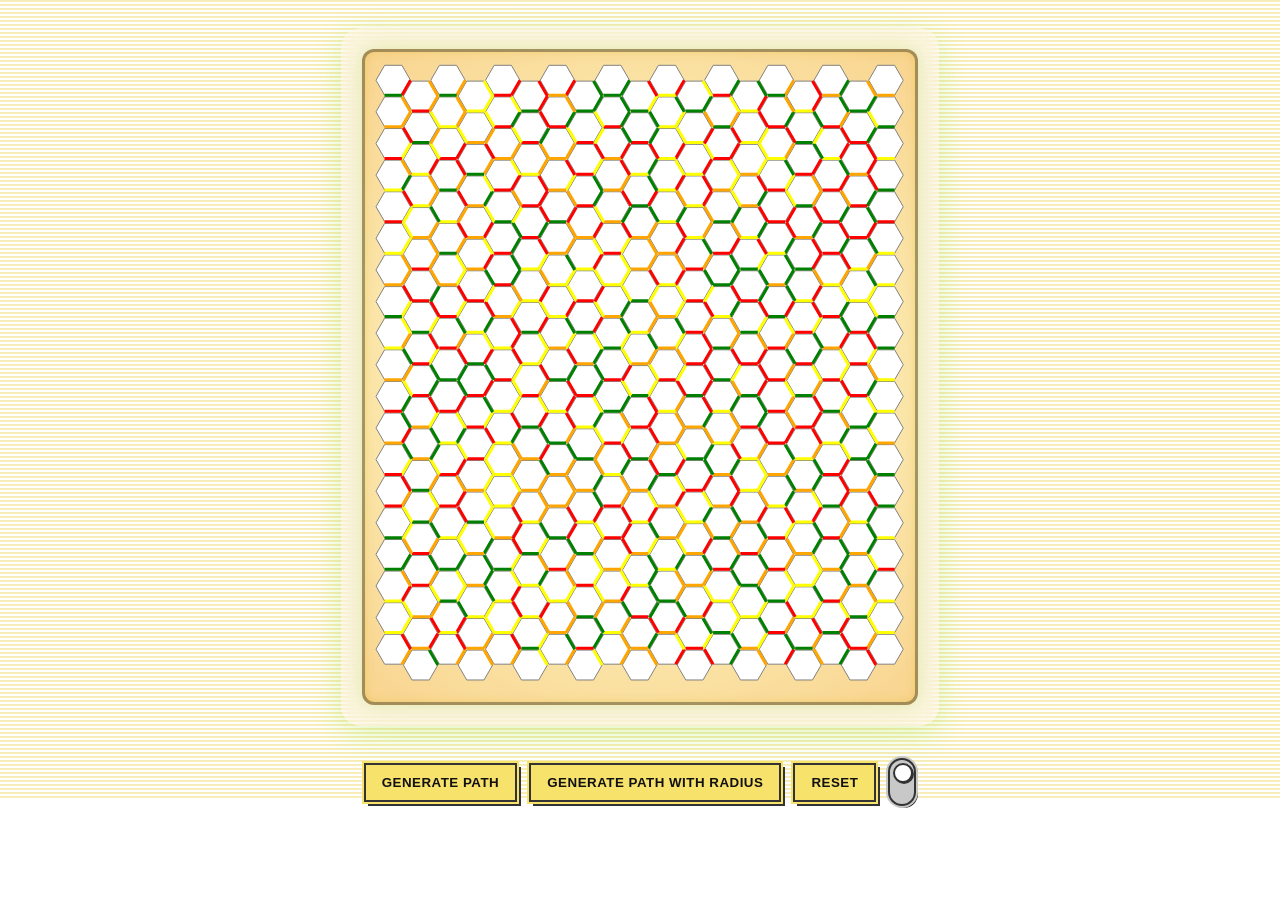
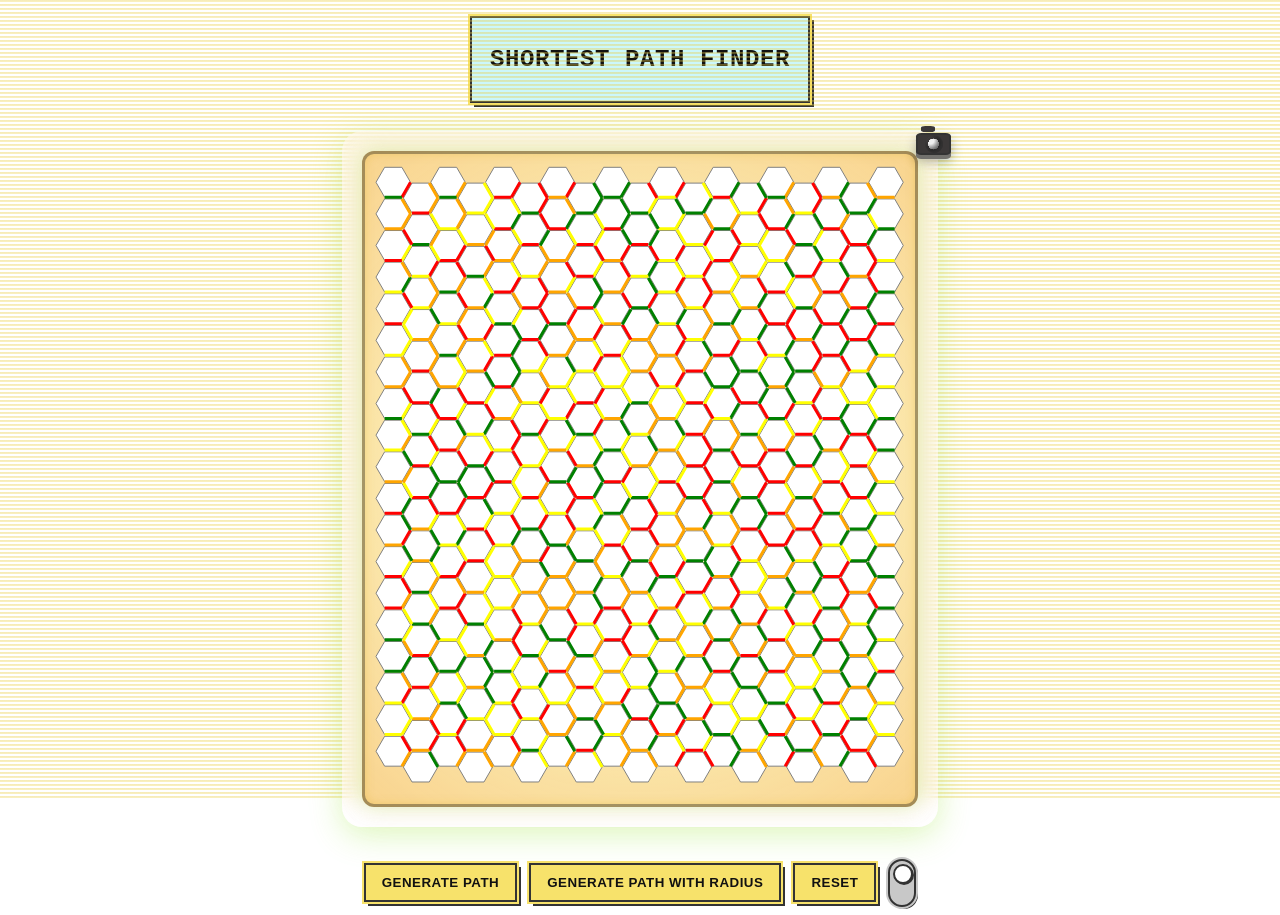
Before and after one commit to harsh10tech/visualizer-dsa, an Angular app: page / in a window 1280 px wide. Before the commit the page ends 814 px from the top, so only its background shows below. Built offline with nearby package versions, Linux system fonts and the light colour scheme.

Commit message:
Changes for screenshot  camera

```diff
--- a/src/app/app.component.css
+++ b/src/app/app.component.css
@@ -0,0 +1,14 @@
+.app-title {
+  margin: 16px auto 8px;
+  padding: 8px 18px;
+  background: #6be7f757;
+  border: 2px solid #333;
+  box-shadow: 0 0 0 2px #f7e26b, 4px 4px 0 0 #333;
+  color: #111;
+  font-weight: 800;
+  font-family: 'Courier New', Courier, monospace;
+  text-transform: uppercase;
+  letter-spacing: 0.6px;
+  width: max-content;
+  align-items: center;
+}
--- a/src/app/app.component.html
+++ b/src/app/app.component.html
@@ -1 +1,2 @@
+<div class="app-title"><H2>Shortest Path Finder</H2></div>
 <app-path-finder></app-path-finder>
--- a/src/app/path-finder/path-finder.component.css
+++ b/src/app/path-finder/path-finder.component.css
@@ -6,13 +6,22 @@
 
 .hexContainer {
   margin: 20px auto;
-  padding: 20px;
+  padding: 18px;
   background: rgba(255, 255, 255, 0.05);
   border-radius: 20px;
   backdrop-filter: blur(10px);
-  border: 1px solid rgba(255, 255, 255, 0.1);
+  border: 2px solid rgba(255, 255, 255, 0.1);
   display: inline-block;
   box-shadow: 0 8px 32px rgba(141, 233, 36, 0.3);
+}
+
+.camera-container {
+width: 20px;
+height: 25px;
+position:absolute;
+left:99;
+right:0;
+top:0;
 }
 
 #hexCanvas {
@@ -54,6 +63,16 @@
   cursor: pointer;
   transition: transform 0.05s ease-in-out;
 }
+.retro-btn:disabled {
+  background: #ccc;
+  border-color: #888;
+  color: #666;
+  cursor: not-allowed;
+  box-shadow: 0 0 0 2px #d1cb9f, 4px 4px 0 0 #333;
+  opacity: 0.7;
+  transform: none;
+}
+
 
 .retro-btn:active {
   transform: translate(2px, 2px);
@@ -108,3 +127,127 @@
 .toggle-vert input:checked + .slider-vert:before {
   transform: translateY(20px);
 }
+
+/* Captures panel */
+.captures {
+  margin-top: 12px;
+  padding: 10px 12px;
+  border: 2px solid #333;
+  background: #fffdf2;
+  box-shadow: 0 0 0 2px #fffdf2, 3px 3px 0 0 #333;
+  border-radius: 8px;
+}
+
+.cap-list {
+  display: flex;
+  gap: 8px;
+  flex-wrap: wrap;
+}
+
+.cap-list img {
+  width: 96px;
+  height: 96px;
+  object-fit: cover;
+  border: 2px solid #333;
+  box-shadow: 2px 2px 0 0 #333;
+  cursor: pointer;
+}
+
+
+/* Preview overlay */
+.preview-overlay {
+  position: fixed;
+  inset: 0;
+  background: rgba(156, 151, 151, 0.55);
+  display: flex;
+  align-items: center;
+  justify-content: center;
+  z-index: 1000;
+}
+
+.preview {
+  position: relative;
+  background: #ebc036;
+  padding: 10px;
+  border: 2px solid #807878;
+  box-shadow: 0 0 0 2px #bb8080, 4px 4px 0 0 #333;
+}
+
+.preview img {
+  max-width: 80vw;
+  max-height: 80vh;
+  display: block;
+}
+
+.clone-btn,
+.close-btn {
+  position: absolute;
+  top: 8px;
+  padding: 6px 10px;
+  border: 2px solid #333;
+  background: #f7e26b;
+  font-weight: 700;
+  cursor: pointer;
+}
+
+.clone-btn { right: 48px; }
+.close-btn { right: 8px; }
+
+.camera-btn {
+  position: relative;
+  width: 35px;
+  height: 22px;
+  border-radius: 15%;
+  border: 2px solid #333;
+  background-image: radial-gradient(circle at center, transparent 30%, #3b3838 31%);
+  box-shadow: 0 4px 0 #72716d, 0 6px 12px rgba(0,0,0,0.3);
+  cursor: pointer;
+  transition: all 0.2s ease-in-out;
+  display: flex;
+  align-items: center;
+  justify-content: center;
+  font-size: 8px;
+  font-family:sans-serif;
+  text-transform: uppercase;
+  font-weight: 700;
+  letter-spacing: 0.5px;
+}
+.camera-top {
+  width: 10px;
+  height: 2px;
+  border-radius: 30%;
+  position: absolute;
+  background: #3b3838;
+  top: -9px;
+  left: 10%;
+  right :20%;
+  border: 2px solid #3b3838;
+}
+
+.camera-btn:hover:not(:disabled) {
+  background: radial-gradient(circle at center, transparent 30%, #3b3838 40%);
+  transform: translateY(-2px);
+  box-shadow: 0 6px 0 #72716d, 0 8px 16px rgba(0,0,0,0.4);
+}
+
+.camera-btn:active:not(:disabled) {
+  transform: translateY(2px);
+  box-shadow: 0 2px 0 #bfa200, 0 4px 8px rgba(0,0,0,0.4);
+}
+
+/* Camera Lens in Center */
+.camera-btn .lens {
+  width: 18px;
+  height: 18px;
+  border-radius: 50%;
+  background: radial-gradient(circle at 30% 30%, transparent 20%, #000 80%);
+  box-shadow: inset -2px -2px 4px rgba(255,255,255,0.2);
+}
+
+/* Disabled State */
+.camera-btn:disabled {
+  background: #999;
+  border-color: #777;
+  box-shadow: inset 2px 2px 4px #555;
+  cursor: not-allowed;
+}
--- a/src/app/path-finder/path-finder.component.html
+++ b/src/app/path-finder/path-finder.component.html
@@ -7,14 +7,31 @@
       width="550"
       height="650"
     ></canvas>
+    <div class="camera-container">
+      <button class="camera-btn" (click)="captureCanvas()">
+        <div class="camera-top"></div>
+        <div class="lens"></div></button>
+    </div>
   </div>
   <div class="controls">
-    <button class="retro-btn" (click)="findPath()">Generate Path</button>
-    <button class="retro-btn" (click)="findPathRadius()">Generate Path with radius</button>
+    <button class="retro-btn" (click)="findPath()" [disabled]="!path">Generate Path</button>
+    <button class="retro-btn" (click)="findPathRadius()" [disabled]="!pathWithRadius">Generate Path with radius</button>
     <button class="retro-btn" (click)="resetCanvasKeepTraffic()">Reset</button>
     <label class="toggle-vert" title="Reset start/destination">
       <input type="checkbox" [(ngModel)]="resetSelections" />
       <span class="slider-vert"></span>
     </label>
+    <div class="captures" *ngIf="captures.length">
+      <div class="cap-list">
+        <img *ngFor="let cap of captures" [src]="cap" (click)="openPreview(cap)" />
+      </div>
+    </div>
+  </div>
+  <div class="preview-overlay" *ngIf="selectedCapture" (click)="closePreview()">
+    <div class="preview" (click)="$event.stopPropagation()">
+      <img [src]="selectedCapture!" />
+      <button class="clone-btn" (click)="cloneSelected()">Clone</button>
+      <button class="close-btn" (click)="closePreview()">×</button>
+    </div>
   </div>
 </div>
--- a/src/app/path-finder/path-finder.component.ts
+++ b/src/app/path-finder/path-finder.component.ts
@@ -30,6 +30,10 @@ export class PathFinderComponent {
   private hexagons: Map<string, Hexagon>;
   private traffic: Array<[Point, Point, string]> = new Array<[Point, Point, string]>();
   public resetSelections: boolean = false;
+  public path:boolean = true;
+  public pathWithRadius = true;
+  public captures: string[] = [];
+  public selectedCapture: string | null = null;
 
   @ViewChild('hexCanvas', { static: false })
   canvasEle!: ElementRef<HTMLCanvasElement>;
@@ -232,6 +236,9 @@ export class PathFinderComponent {
   public resetCanvasKeepTraffic(): void {
     if (!this.canvas || !this.cntx) return;
 
+    this.path = true;
+    this.pathWithRadius = true;
+
     this.cntx.clearRect(0, 0, this.canvas.width, this.canvas.height);
     for (let row = 0; row < this.ROWS; row++) {
       for (let col = 0; col < this.COLS; col++) {
@@ -406,6 +413,7 @@ export class PathFinderComponent {
   ) => a[1] < b[1];
 
   public async findPath(): Promise<void> {
+    this.pathWithRadius = false;
     var dist: Map<string, number> = new Map();
     var parent: Map<string, string> = new Map();
     var pq = new Heap<[string, number]>(undefined, this.comp);
@@ -430,7 +438,6 @@ export class PathFinderComponent {
       if (currDestDis && dis > currDestDis) break;
       const hexagon = this.hexagons.get(currCenter);
       if (!hexagon) return;
-      // this.colorHexagon(hexagon.cordidates, 'rgba(204, 189, 193, 0.99)');
       for (let i = 0; i < 6; i++) {
         const neighbor = hexagon.neighbors[i];
         if (!neighbor || !neighbor.visit) continue;
@@ -491,6 +498,7 @@ export class PathFinderComponent {
   }
 
   public async findPathRadius(): Promise<void> {
+    this.path = false;
     var dist: Map<string, number> = new Map();
     var parent: Map<string, string> = new Map();
     var pq = new Heap<[string, number, number]>(undefined, this.comprad);
@@ -579,4 +587,33 @@ export class PathFinderComponent {
   }
 
   //#endregion
+
+  // #region Screen capture helpers
+  public captureCanvas(): void {
+    if (!this.canvas) return;
+    try {
+      const url = this.canvas.toDataURL('image/png');
+      this.captures.unshift(url);
+    } catch (e) {
+      console.error('Capture failed', e);
+    }
+  }
+
+  public openPreview(url: string): void {
+    this.selectedCapture = url;
+  }
+
+  public closePreview(): void {
+    this.selectedCapture = null;
+  }
+
+  public cloneSelected(): void {
+    if (!this.selectedCapture) return;
+    // Open in a new tab for easy save/clone
+    const win = window.open();
+    if (win) {
+      win.document.write('<iframe src="' + this.selectedCapture + '" frameborder="0" style="border:0; top:0; left:0; bottom:0; right:0; width:100%; height:100%; position:fixed;"></iframe>');
+    }
+  }
+  // #endregion
 }
```
